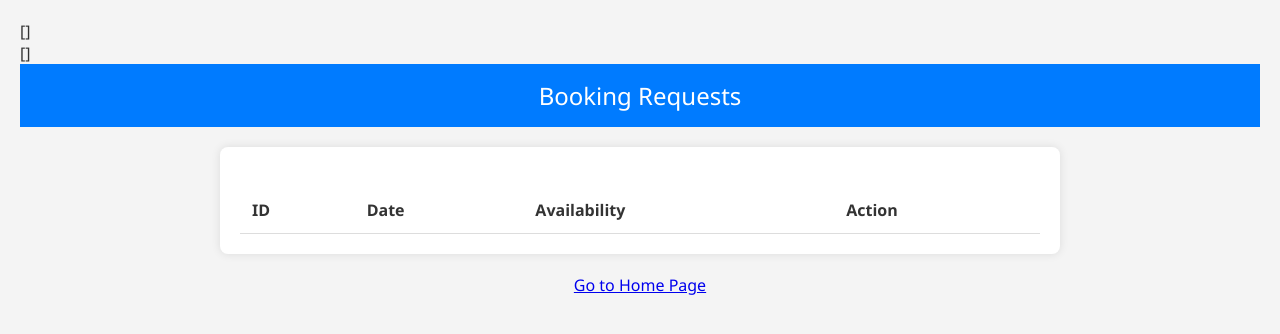
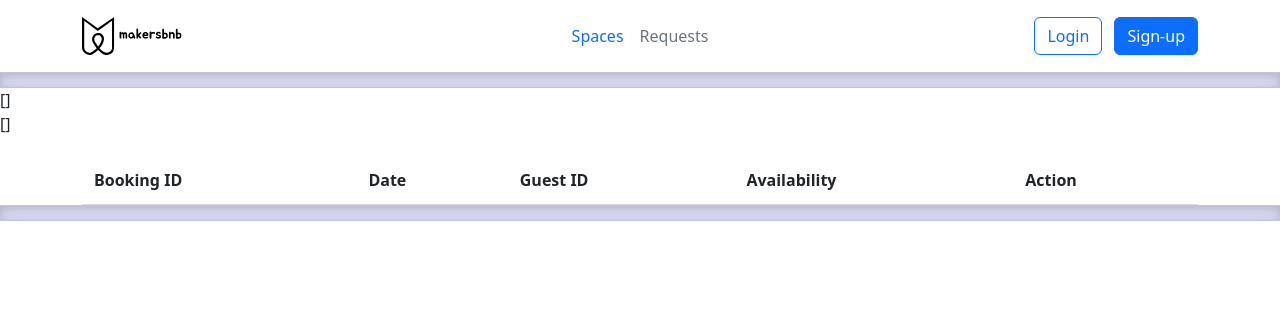
Before and after one commit to JonnySB/makers-007-engineering-project-1, a Flask app: page /manage_bookings in a window 1280 px wide. Shown: the top 334 px of the page. Run offline with Flask 3, Linux system fonts and the light colour scheme; data that the repository does not hold is empty; some libraries are stand-ins or nearby versions.

Commit message:
applied same style to booking_requests html

```diff
--- a/app.py
+++ b/app.py
@@ -173,8 +173,10 @@ def get_booking_requests():
     #Will have selected booking requests based on the user selected
     requests = request_repo.get_all_booking_requests()
     bookings = booking_repo.get_by_id(space_id)
+    logged_in = session.get('logged_in', False)
+    user_details = get_user_details(connection)
 
-    return render_template("booking_requests.html", requests = requests, bookings=bookings)
+    return render_template("booking_requests.html", requests = requests, bookings=bookings, logged_in=logged_in, user=user_details)
 
 
 # These lines start the server if you run this file directly
--- a/templates/booking_requests.html
+++ b/templates/booking_requests.html
@@ -1,35 +1,13 @@
 <!DOCTYPE html>
-<html lang="en">
+<html lang="en" data-bs-theme="light" data-arp-injected="true">
 
 <head>
     <meta charset="UTF-8">
     <meta name="viewport" content="width=device-width, initial-scale=1.0">
     <title>Booking Requests</title>
+    <link href="https://cdn.jsdelivr.net/npm/bootstrap@5.3.2/dist/css/bootstrap.min.css" rel="stylesheet"
+        integrity="sha384-T3c6CoIi6uLrA9TneNEoa7RxnatzjcDSCmG1MXxSR1GAsXEV/Dwwykc2MPK8M2HN" crossorigin="anonymous" />
     <style>
-        body {
-            font-family: 'Segoe UI', Tahoma, Geneva, Verdana, sans-serif;
-            margin: 20px;
-            background-color: #f4f4f4;
-            color: #333;
-        }
-
-        header {
-            background-color: #007BFF;
-            padding: 15px;
-            text-align: center;
-            color: white;
-            font-size: 24px;
-        }
-
-        main {
-            max-width: 800px;
-            margin: 20px auto;
-            background-color: white;
-            padding: 20px;
-            border-radius: 8px;
-            box-shadow: 0 0 10px rgba(0, 0, 0, 0.1);
-        }
-
         table {
             width: 100%;
             border-collapse: collapse;
@@ -62,30 +40,66 @@
             color: white;
         }
 
-        footer {
-            margin-top: 20px;
-            text-align: center;
-            color: #777;
+        .b-example-divider {
+            width: 100%;
+            height: 1rem;
+            background-color: rgba(0, 0, 255, 0.1);
+            border: solid rgba(0, 0, 0, 0.15);
+            border-width: 1px 0;
+            box-shadow:
+                inset 0 0.5em 1.5em rgba(0, 0, 0, 0.1),
+                inset 0 0.125em 0.5em rgba(0, 0, 0, 0.15);
         }
     </style>
 </head>
 
 <body>
+    <!-- Header of page -->
+    <div class="container">
+        <header class="d-flex flex-wrap align-items-center justify-content-center justify-content-md-between py-3">
+            <div class="col-md-3 mb-2 mb-md-0">
+                <a href="/spaces"><img src="{{ url_for('static', filename='makersbnb_logo.svg') }}" width="100"
+                        height="40" /></a>
+            </div>
+
+            <ul class="nav col-12 col-md-auto mb-2 justify-content-center mb-md-0">
+                <li>
+                    <a href="/spaces" class="nav-link px-2">Spaces</a>
+                </li>
+                <li><a href="/manage_bookings" class="nav-link px-2 link-secondary">Requests</a></li>
+            </ul>
+            {% if not logged_in %}
+            <div class="col-md-3 text-end">
+                <a href="/login"><button type="button" class="btn btn-outline-primary me-2">
+                        Login
+                    </button></a>
+                <a href="/signup"><button type="button" class="btn btn-primary">Sign-up</button></a>
+            </div>
+            {% else %}
+            <div class="nav col-md-3 justify-content-end">
+                <a class="nav-link px-2 link-secondary">Hey {{ user.username }}!</a>
+                <a href="/logout"><button type="button" class="btn btn-outline-primary me-2">
+                        Logout
+                    </button></a>
+            </div>
+            {% endif %}
+        </header>
+    </div>
+    <!--  -->
+
+    <div class="b-example-divider"></div>
 
     {{ requests }}
     <br>
     {{ bookings }}
 
-    <header>
-        Booking Requests
-    </header>
-
-    <main>
+    <div class="container">
         <table>
             <thead>
                 <tr>
-                    <th>ID</th>
+                    <th>Booking ID</th>
                     <th>Date</th>
+                    <th>Guest ID</th>
                     <th>Availability</th>
                     <!-- <th>Space ID</th> -->
                     <th>Action</th>
@@ -100,6 +114,8 @@
                     <td>{{ booking.date }}</td>
                     {% endif %}
                     {% endfor %}
+                    <!-- later replace request.guest_id with users.username -->
+                    <td>{{ request.guest_id }}</td>
                     <td>{{ True if request.pending == True else False }}</td>
                     <!-- <td>1 (from booking)</td> -->
                     <td class="action-buttons">
@@ -110,12 +126,13 @@
                 {% endfor %}
             </tbody>
         </table>
-    </main>
+    </div>
 
-    <footer>
-        <a href="/">Go to Home Page</a>
-    </footer>
+    <div class="b-example-divider"></div>
 
+    <script src="https://cdn.jsdelivr.net/npm/bootstrap@5.3.2/dist/js/bootstrap.bundle.min.js"
+    integrity="sha384-C6RzsynM9kWDrMNeT87bh95OGNyZPhcTNXj1NW7RuBCsyN/o0jlpcV8Qyq46cDfL"
+    crossorigin="anonymous"></script>
 </body>
 
 </html>
--- a/templates/spaces/spaces.html
+++ b/templates/spaces/spaces.html
@@ -35,7 +35,11 @@
                 <li>
                     <a href="/spaces" class="nav-link px-2 link-secondary">Spaces</a>
                 </li>
+                {% if not logged_in %}
+                <li><a href="/signup" class="nav-link px-2">Requests</a></li>
+                {% else %}
                 <li><a href="/manage_bookings" class="nav-link px-2">Requests</a></li>
+                {% endif %}
             </ul>
             {% if not logged_in %}
             <div class="col-md-3 text-end">
```
